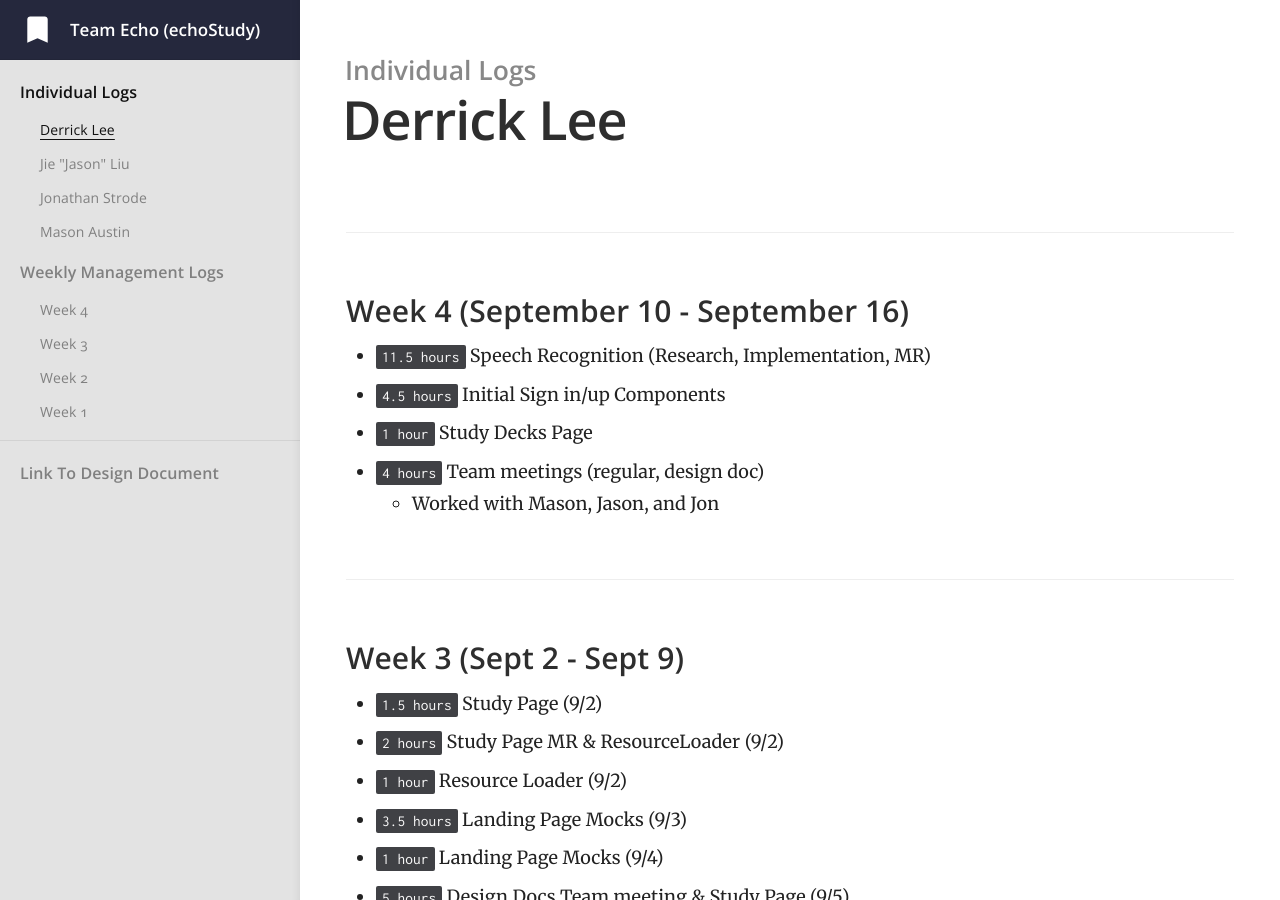
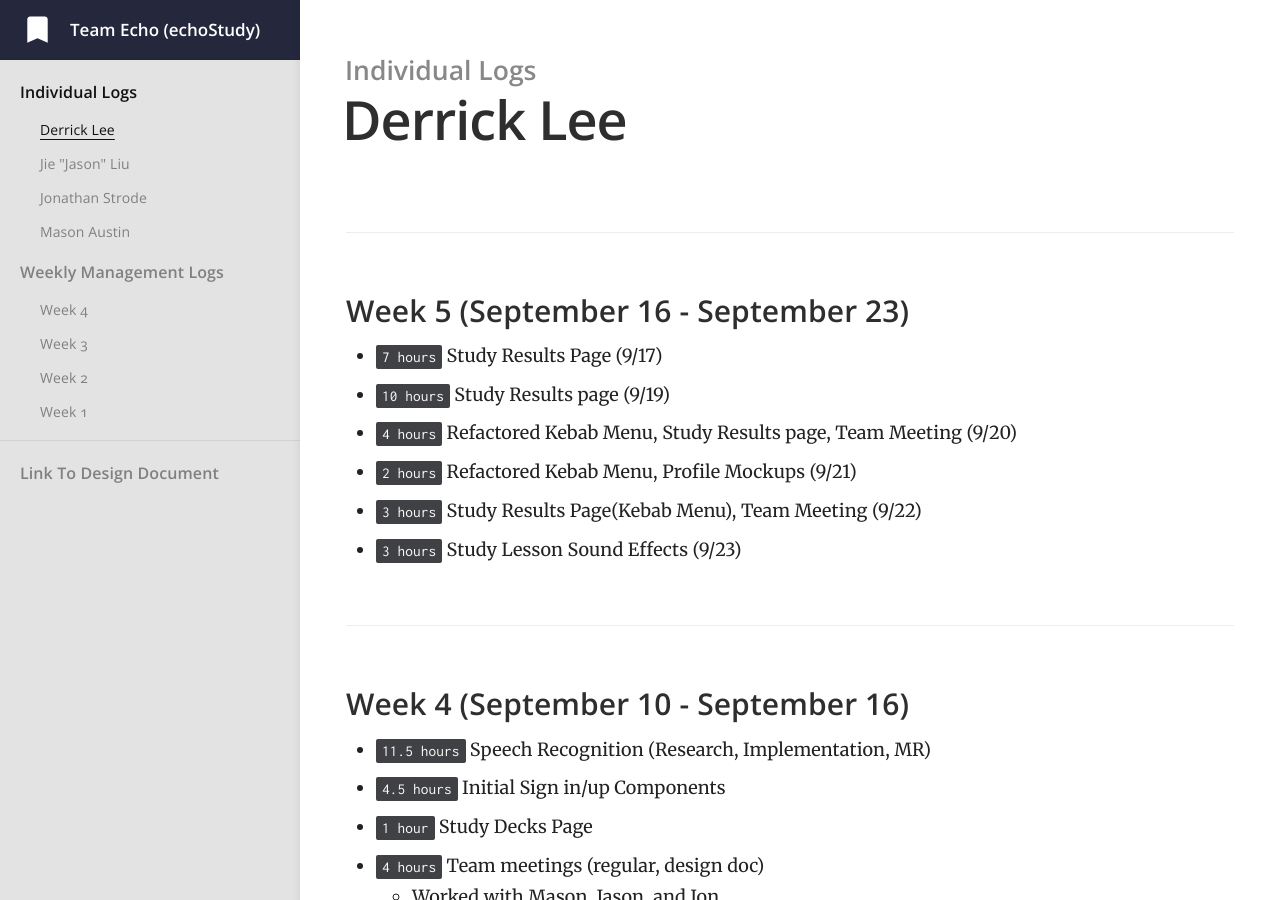
Before and after one commit to jiejasonliu/team-echo-site, a Jekyll site: the page built from _docs/individual-logs/derricklee-logs.md, in a window 1280 px wide and 900 px high. Built offline with Jekyll 4.4.1, drawn with Linux system fonts in a browser that asks for light colours.

Commit message:
added week5 derrick log

```diff
--- a/_docs/individual-logs/derricklee-logs.md
+++ b/_docs/individual-logs/derricklee-logs.md
@@ -3,6 +3,15 @@ title: Derrick Lee
 category: Individual Logs
 order: 4
 ---
+
+### Week 5 (September 16 - September 23)
+
+- `7 hours` Study Results Page (9/17)
+- `10 hours` Study Results page (9/19)
+- `4 hours` Refactored Kebab Menu, Study Results page, Team Meeting (9/20)
+- `2 hours` Refactored Kebab Menu, Profile Mockups (9/21)
+- `3 hours` Study Results Page(Kebab Menu), Team Meeting (9/22)
+- `3 hours` Study Lesson Sound Effects (9/23)
 
 ### Week 4 (September 10 - September 16)
 
```
